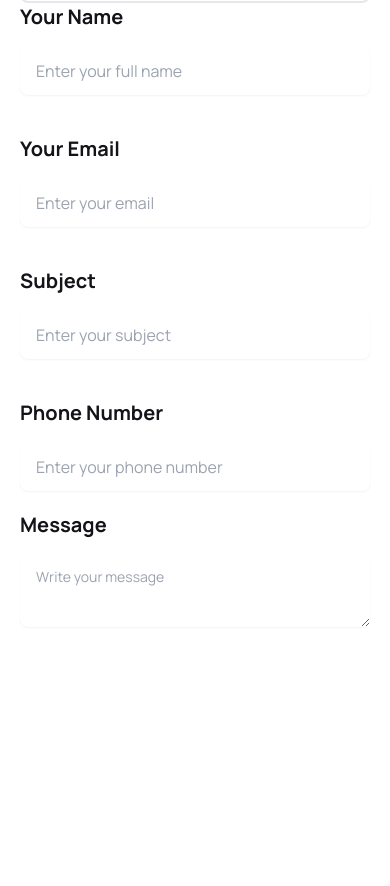
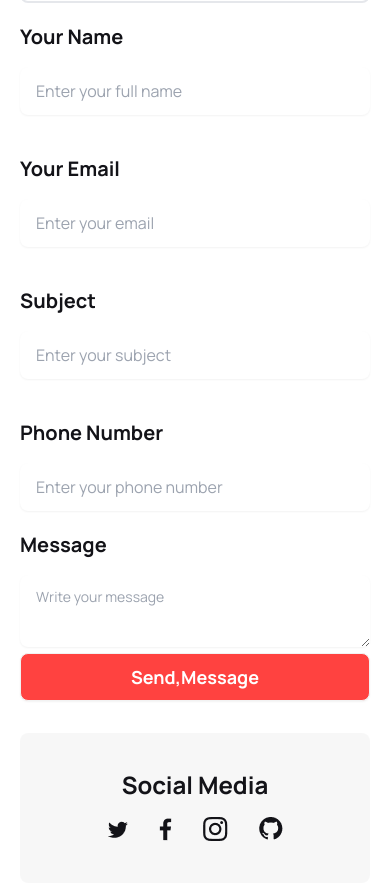
Before and after one commit to devenamulshikder/Hockeys, a plain HTML site: page index.html in a window 390 px wide. Shown: the part 8326-9212 px from the top of the page. Before the commit the page ends 8991 px from the top, so only its background shows below. Drawn offline with nearby package versions, Linux system fonts and the light colour scheme.

Commit message:
responsive added

```diff
--- a/index.html
+++ b/index.html
@@ -681,7 +681,7 @@
         </div>
         <div class="flex flex-col lg:flex-row my-8 lg:my-24">
           <div
-            class="border-2 lg:w-[474px] h-[764px] rounded-lg mx-5 pt-4 lg:pt-8 p-5 lg:p-5"
+            class="border-2 lg:w-[474px] h-[764px] rounded-lg mx-5 mb-5 pt-4 lg:pt-8 p-5 lg:p-5"
           >
             <div
               class="bg-[#BCED6D1A] w-full lg:w-[374px] h-[216px] mx-auto rounded-lg mt-5 lg:mt-2 mb-8 pt-8 pl-8"
@@ -716,33 +716,75 @@
               <div class="lg:col-span-2">
                 <div class="grid gap-10 grid-cols-1 lg:grid-cols-2 mx-5">
                   <div>
-                        <label class="text-all-heading text-xl font-bold" for="">Your Name
+                    <label class="text-all-heading text-xl font-bold" for=""
+                      >Your Name
                     </label>
-                        <input type="text" placeholder="Enter your full name" class="input input-bordered w-full border-none shadow-sm mt-4" />
-
+                    <input
+                      type="text"
+                      placeholder="Enter your full name"
+                      class="input input-bordered w-full border-none shadow-sm mt-4"
+                    />
                   </div>
                   <div>
-                        <label class="text-all-heading text-xl font-bold" for="">Your Email
+                    <label class="text-all-heading text-xl font-bold" for=""
+                      >Your Email
                     </label>
-                        <input type="email" placeholder="Enter your email" class="input input-bordered w-full border-none shadow-sm mt-4" />
+                    <input
+                      type="email"
+                      placeholder="Enter your email"
+                      class="input input-bordered w-full border-none shadow-sm mt-4"
+                    />
                   </div>
                   <div>
-                        <label class="text-all-heading text-xl font-bold" for="">Subject
+                    <label class="text-all-heading text-xl font-bold" for=""
+                      >Subject
                     </label>
-                        <input type="text" placeholder="Enter your subject" class="input input-bordered w-full border-none shadow-sm mt-4" />
-
+                    <input
+                      type="text"
+                      placeholder="Enter your subject"
+                      class="input input-bordered w-full border-none shadow-sm mt-4"
+                    />
                   </div>
                   <div>
-                        <label class="text-all-heading text-xl font-bold" for="">Phone Number
+                    <label class="text-all-heading text-xl font-bold" for=""
+                      >Phone Number
                     </label>
-                        <input type="email" placeholder="Enter your phone number" class="input input-bordered w-full border-none shadow-sm mt-4" />
+                    <input
+                      type="email"
+                      placeholder="Enter your phone number"
+                      class="input input-bordered w-full border-none shadow-sm mt-4"
+                    />
                   </div>
                 </div>
                 <div class="mx-5 mt-5 lg:mt-10">
-                        <label class="text-all-heading text-xl font-bold" for="">Message</label>
-                        <textarea class="textarea textarea-bordered w-full lg:h-[452px] border-none shadow-sm mt-4" placeholder="Write your message"></textarea>
+                  <label class="text-all-heading text-xl font-bold" for=""
+                    >Message</label
+                  >
+                  <textarea
+                    class="textarea textarea-bordered w-full lg:h-[400px] border-none shadow-sm mt-4"
+                    placeholder="Write your message"
+                  ></textarea>
+                </div>
+                <div class="mr-10">
+                  <button
+                    class="btn bg-btn-bg text-white text-lg font-bold ml-5 w-full"
+                  >
+                    Send,Message
+                  </button>
                 </div>
               </div>
+            </div>
+          </div>
+        </div>
+        <div class="mx-5">
+          <div
+            class="container mx-auto text-center bg-[#13131808] w-full h-[150px] rounded-lg"
+          >
+            <h1 class="text-all-heading text-2xl font-bold pt-9 pb-4">
+              Social Media
+            </h1>
+            <div class="flex justify-center items-center">
+              <img src="./Images/Social.png" alt="" />
             </div>
           </div>
         </div>
```
Also changed, not shown: Images/Social.png (added). Lines whose indentation alone changed are shown as unchanged.
